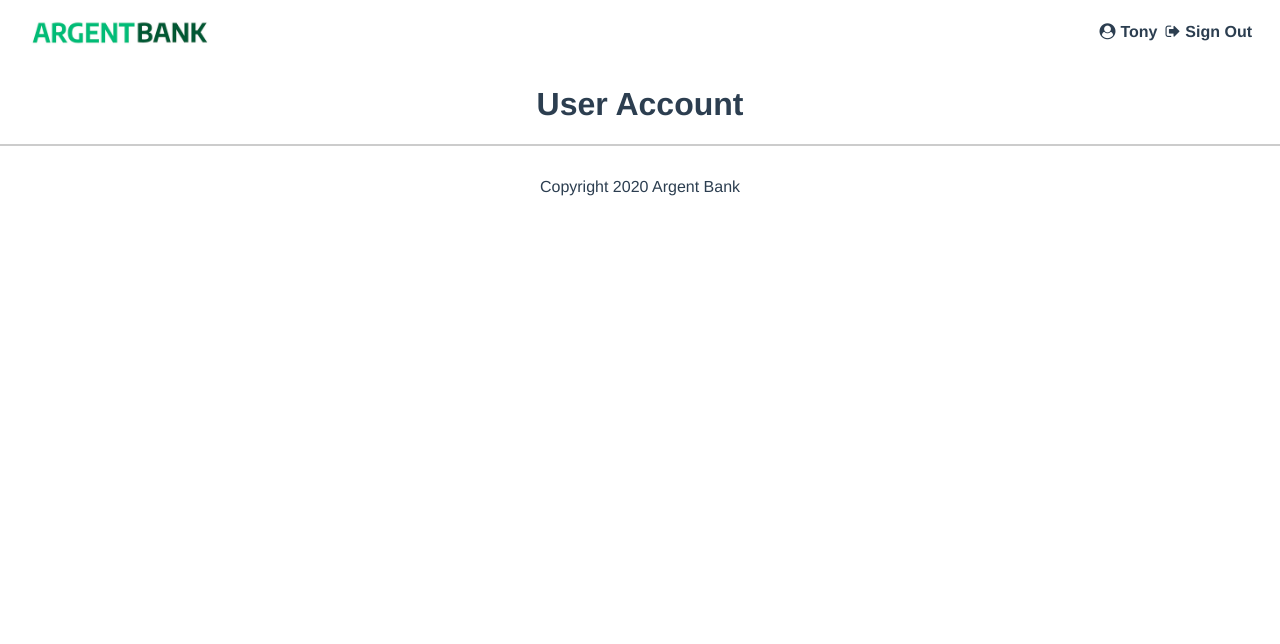
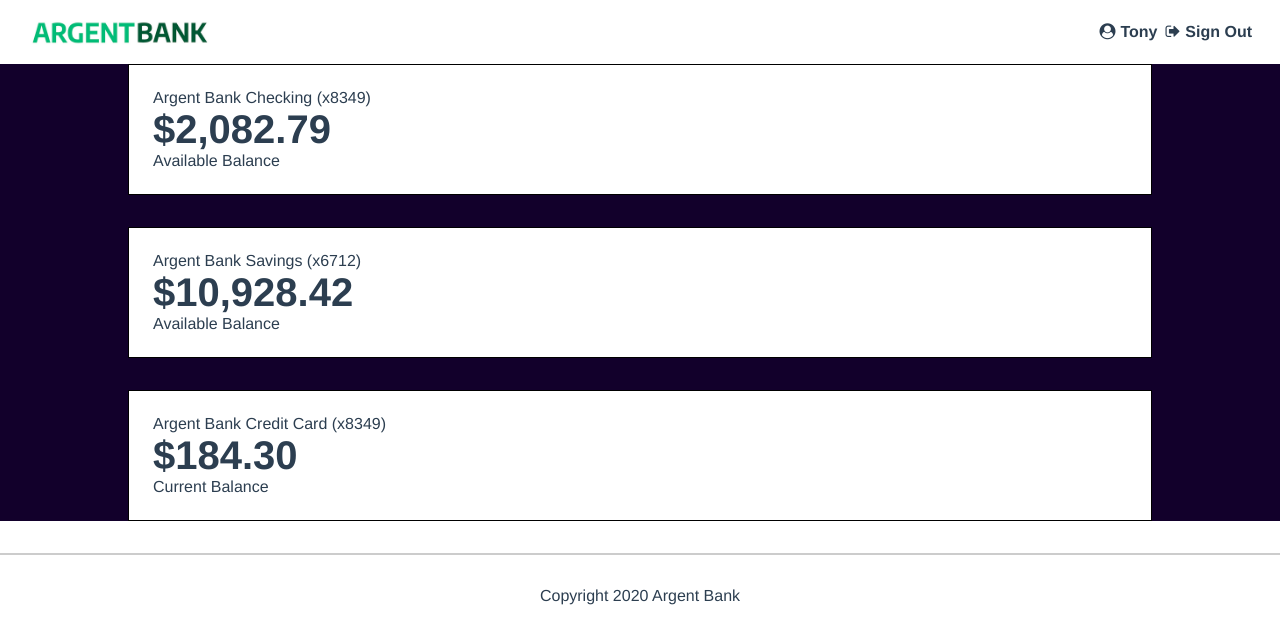
Before and after one commit to Amalynn/oc-iw-p11-argentbank-frontend, a React (Vite) app: page /user-account in a window 1280 px wide. Shown: the top 644 px of the page. Built offline with nearby package versions, Linux system fonts and the light colour scheme.

Commit message:
AccountCard component created

```diff
--- /dev/null
+++ b/src/components/AccountCard.jsx
@@ -0,0 +1,21 @@
+import PropTypes from 'prop-types';
+
+export default function AccountCard({ title, amount, amountDescription }) {
+    return (
+        <section className="account">
+            <div className="account-content-wrapper">
+                <h3 className="account-title">{title}</h3>
+                <p className="account-amount">${amount}</p>
+                <p className="account-amount-description">
+                    {amountDescription}
+                </p>
+            </div>
+        </section>
+    );
+}
+
+AccountCard.propTypes = {
+    title: PropTypes.string.isRequired,
+    amount: PropTypes.string.isRequired,
+    amountDescription: PropTypes.string.isRequired,
+};
--- a/src/pages/UserAccount.jsx
+++ b/src/pages/UserAccount.jsx
@@ -1,3 +1,23 @@
+import AccountCard from '../components/AccountCard';
+
 export default function UserAccount() {
-    return <h1>User Account</h1>;
+    return (
+        <main className="main bg-dark">
+            <AccountCard
+                title="Argent Bank Checking (x8349)"
+                amount="2,082.79"
+                amountDescription="Available Balance"
+            />
+            <AccountCard
+                title="Argent Bank Savings (x6712)"
+                amount="10,928.42"
+                amountDescription="Available Balance"
+            />
+            <AccountCard
+                title="Argent Bank Credit Card (x8349)"
+                amount="184.30"
+                amountDescription="Current Balance"
+            />
+        </main>
+    );
 }
```
